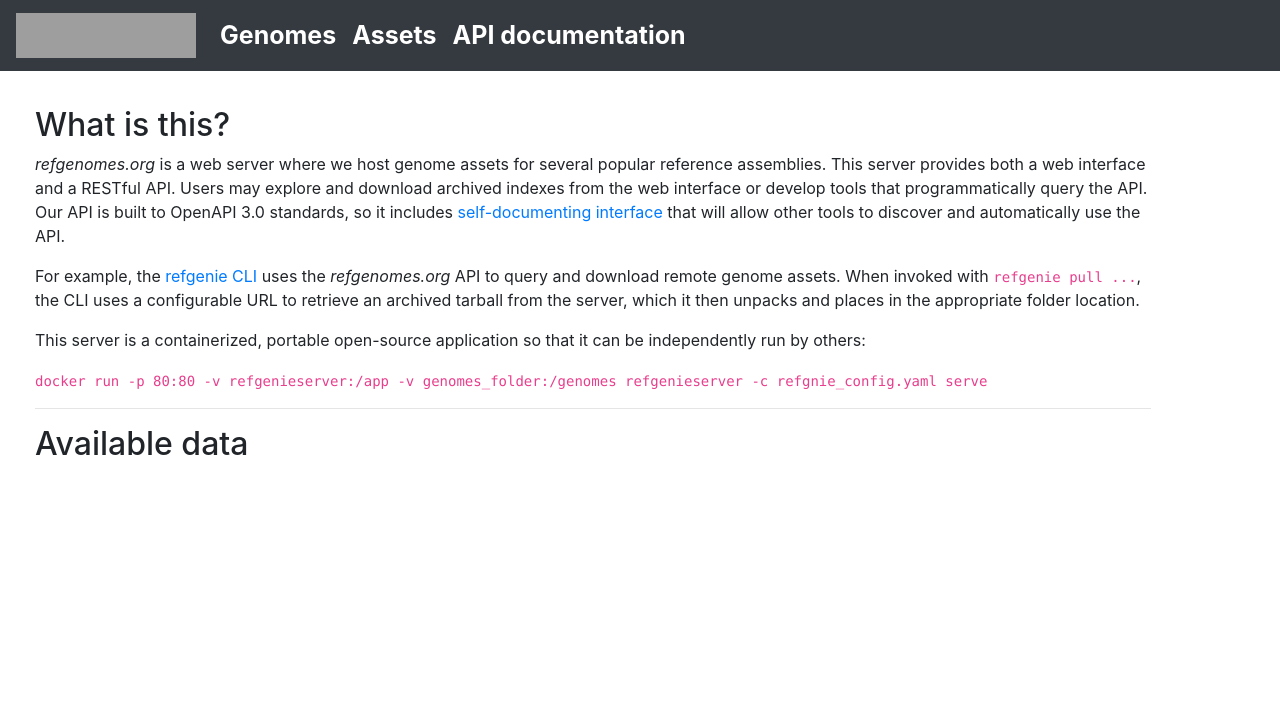
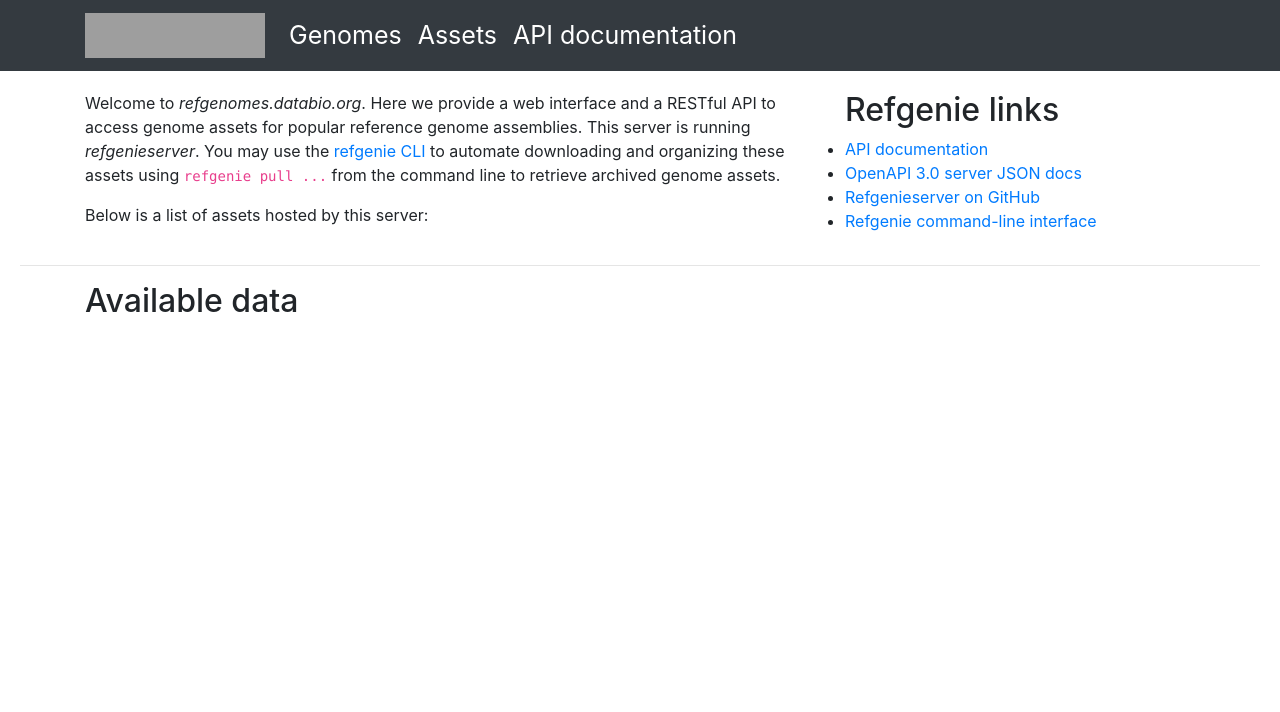
Before and after one commit to refgenie/refgenieserver, a FastAPI app: template refgenieserver/templates/index.html in a window 1280 px wide. Shown: the top 712 px of the page. Run offline with FastAPI, Linux system fonts and the light colour scheme; the template is opened without the code that fills it, so the values that code supplies are empty; parts of the project's set-up code (start-up, migrations or seed data) failed here and were passed over; some libraries are stand-ins or nearby versions; grey boxes are pictures that could not be loaded.

Commit message:
home page style updates. See #17

```diff
--- a/refgenieserver/templates/index.html
+++ b/refgenieserver/templates/index.html
@@ -8,47 +8,72 @@
         {{ x }}
     {% endif %}
 {% endmacro %}
-<h2>What is this?</h2>
-<p><i>refgenomes.org</i> is a web server where we host genome assets for several popular reference assemblies.
-This server provides both a web interface and a RESTful API. Users may explore and download archived indexes from the
-web interface or develop tools that programmatically query the API. Our API is built to OpenAPI 3.0 standards,
-so it includes <a href="/docs">self-documenting interface</a> that will allow other tools to discover and automatically
-    use the API.</p>
-<p>For example, the <a href="http://refgenie.databio.org/en/latest/">refgenie CLI</a> uses the <i>refgenomes.org</i> API to query and download remote genome assets. When invoked
-    with <code>refgenie pull ...</code>, the CLI uses a configurable URL to retrieve an archived tarball from the server, which it then unpacks and places in the appropriate folder location. </p>
-<p>This server is a containerized, portable open-source application so that it can be independently run by others:
-<p><code>docker run -p 80:80 -v refgenieserver:/app -v genomes_folder:/genomes refgenieserver -c refgnie_config.yaml serve</code></p>
+<div class="container">
+    <div class="row">
+        <div class="col-sm-8">
+        <p>Welcome to <i>refgenomes.databio.org</i>. Here we provide a web interface and a RESTful API to access genome assets for popular reference genome assemblies. This server is running <i>refgenieserver</i>. You may use the <a href="http://refgenie.databio.org">refgenie CLI</a> to automate downloading and organizing these assets using <code>refgenie pull ...</code> from the command line to retrieve archived genome assets.</p>
+
+        <p>Below is a list of assets hosted by this server:</p>
+
+        </div>
+        <div class="col-sm-4">
+        <h2>Refgenie links</h2>
+        <ul>
+        <li><a href="/docs">API documentation</a></li>
+        <li><a href="/openapi.json">OpenAPI 3.0 server JSON docs</a></li>
+        <li><a href="https://github.com/databio/refgenieserver">Refgenieserver on GitHub</a></li>
+        <li><a href="http://refgenie.databio.org">Refgenie command-line interface</a></li>
+        </ul>
+        </div>
+    </div>
+</div>
 <hr class="featurette-divider">
+<div class="container">
 <h2>Available data</h2>
 {% for genome_name, assets in genomes.items() %}
     <div class="row align-items-center">
         <div class="col-3" id="genome_title">
-        <h4 id="genome_title" onclick="location.href='/genome/{{ genome_name }}'">{{ genome_name }} <i class="fa fa-download" aria-hidden="true"></i></h4>
+            <h4 id="genome_title">Reference genome: {{ genome_name }}</h4>
         </div>
-    <div class="col-9" id="asset_table">
+        <div class="col-12" id="asset_table">
             <table class="table table-sm" id="asset_table">
                 <thead class="thead-light">
                     <tr>
+                        <th class="asset_name" scope="col">genome</th>
                         <th class="asset_name" scope="col">asset name</th>
+                        <th class="asset_name" scope="col">asset description</th>
                         <th class="size" scope="col">asset size</th>
                         <th class="size" scope="col">archive size</th>
                         <th class="checksum" scope="col">archive checksum</th>
                     </tr>
                 </thead>
-            {% for asset in assets %}
                 <tbody>
                         <tr>
+                            <td>{{ genome_name }}</a></td>
+                            <td style="cursor:pointer" onclick="location.href='/asset/{{ genome_name }}/{{ asset }}/archive'">
+                                <b>all assets</b> <i class="fa fa-download" aria-hidden="true"></i>
+                            </td>
+                            <td></td>
+                            <td></td>
+                            <td></td>
+                            <td><code></code></td>
+                        </tr>
+                    {% for asset in assets %}
+                        <tr>
+                            <td>{{ genome_name }}</td>
                             <td style="cursor:pointer" onclick="location.href='/asset/{{ genome_name }}/{{ asset }}/archive'">
                                 <b>{{ asset }}</b> <i class="fa fa-download" aria-hidden="true"></i>
                             </td>
+                            <td>{{ safe_show_asset_attr(rgc[genome_name][asset]["asset_description"]) }}</td>
                             <td>{{ safe_show_asset_attr(rgc[genome_name][asset]["asset_size"]) }}</td>
                             <td>{{ safe_show_asset_attr(rgc[genome_name][asset]["archive_size"]) }}</td>
                             <td><code>{{ safe_show_asset_attr(rgc[genome_name][asset]["archive_checksum"]) }}</code></td>
                         </tr>
+                    {% endfor %}
                 </tbody>
-            {% endfor %}
             </table>
         </div>
     </div>
 {% endfor %}
+</div>
 {% endblock %}
--- a/refgenieserver/templates/navbar.html
+++ b/refgenieserver/templates/navbar.html
@@ -1,4 +1,5 @@
-<nav class="navbar navbar-expand-lg navbar-dark bg-dark">
+<nav class="navbar navbar-expand-md navbar-dark bg-dark">
+<div class="container">
 	<button class="navbar-toggler" type="button" data-toggle="collapse" data-target="#navbarTogglerDemo03" aria-controls="navbarTogglerDemo03" aria-expanded="false" aria-label="Toggle navigation">
 		<span class="navbar-toggler-icon"></span>
 	</button>
@@ -8,14 +9,15 @@
 	<div class="collapse navbar-collapse" id="navbarTogglerDemo03">
 		<ul class="navbar-nav mr-auto mt-2 mt-lg-0">
 			<li class="nav-item active">
-				<a class="nav-link" href="/genomes"><b>Genomes</b></a>
+				<a class="nav-link" href="/genomes">Genomes</a>
 			</li>
 			<li class="nav-item active">
-				<a class="nav-link" href="/assets"><b>Assets</b></a>
+				<a class="nav-link" href="/assets">Assets</a>
 			</li>
 			<li class="nav-item active">
-				<a class="nav-link" href="/docs"><b>API documentation</b></a>
+				<a class="nav-link" href="/docs">API documentation</a>
 			</li>
 		</ul>
 	</div>
+</div>
 </nav>
--- a/refgenieserver/templates/template.html
+++ b/refgenieserver/templates/template.html
@@ -11,11 +11,12 @@
 		<title>refgenie server - {% block title %}{% endblock %}</title>
 	{% endblock %}
 	</head>
+
 	{% include "navbar.html" %}
 	<div id="wrap">
 		<div id="main">
 			<body>
-				<div class="divider-15">
+				<div class="divider-12">
 					{% block body %}{% endblock %}
 					{% block content %}{% endblock %}
 				</div>
@@ -26,4 +27,5 @@
 	<footer class="text-muted">
 		{% include "footer.html" %}
 	</footer>
+
 </html>
```
Lines whose indentation alone changed are shown as unchanged.
